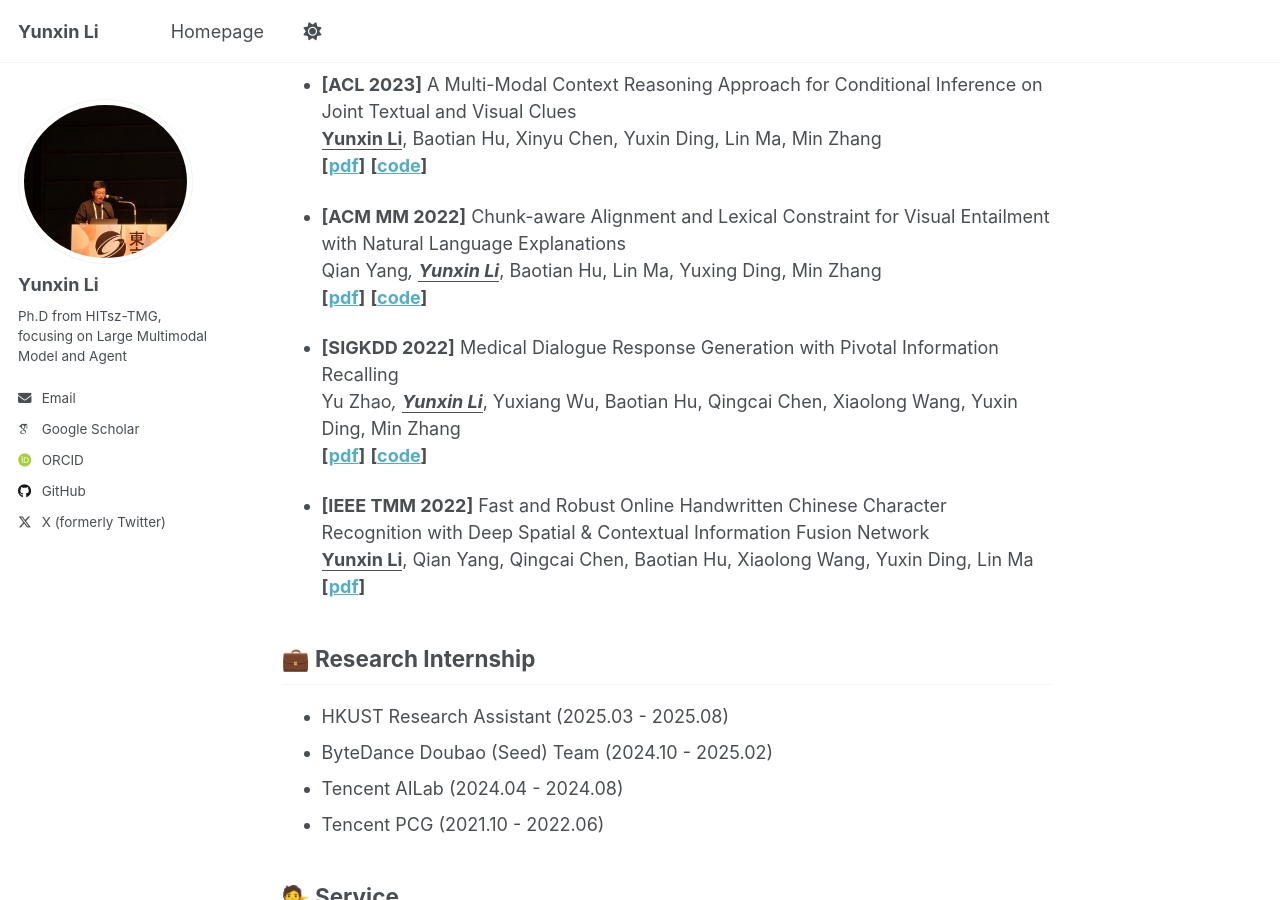
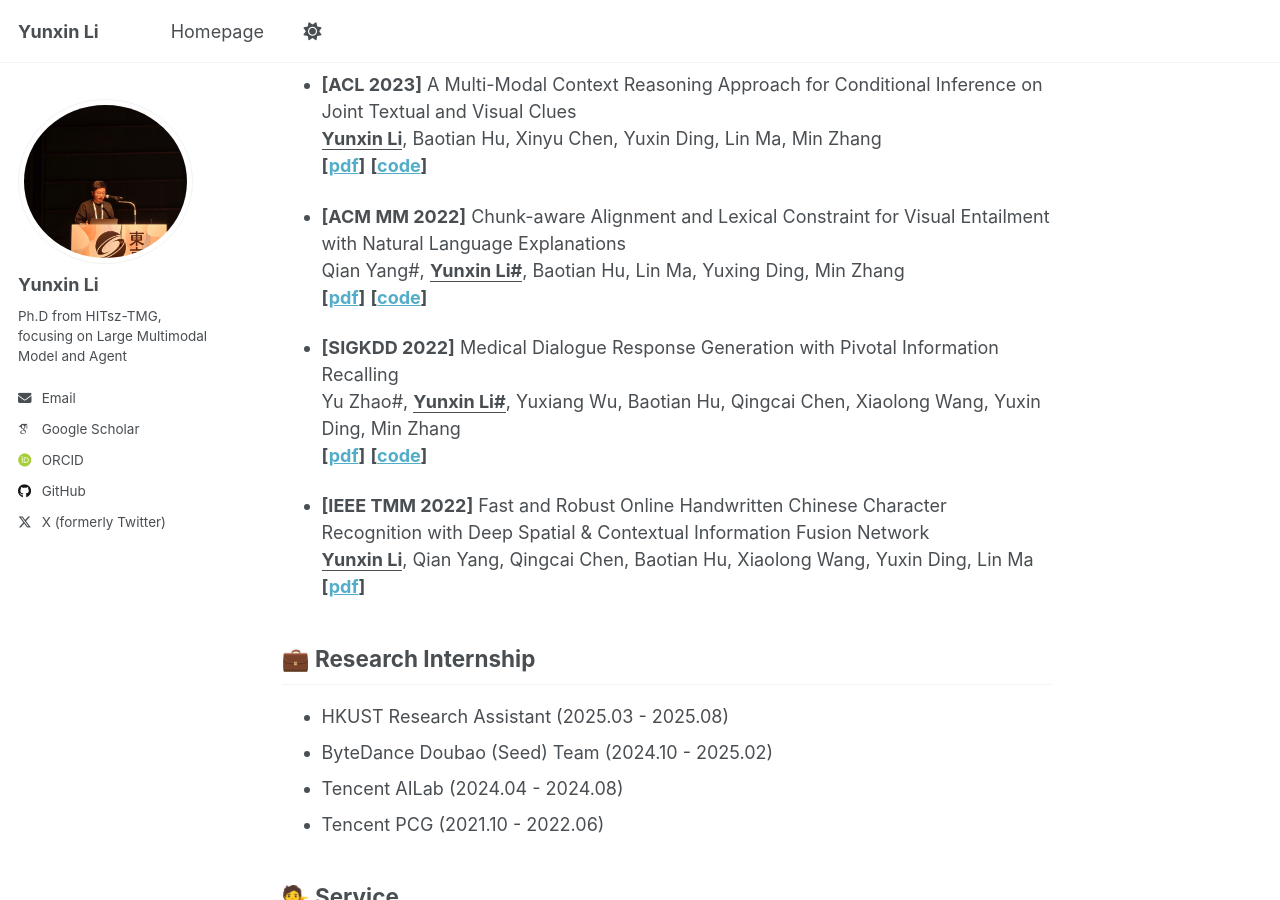
Before and after one commit to YunxinLi/yunxinli.github.io, a Jekyll site: the page built from _pages/about.md, in a window 1280 px wide and 900 px high, scrolled down 3175 px. Built offline with Jekyll 4.4.1, drawn with Linux system fonts in a browser that asks for light colours; some web fonts are replaced; a script that is not in the unit is left out.

```diff
--- a/_pages/about.md
+++ b/_pages/about.md
@@ -94,11 +94,11 @@ The long-term goal of my research is to help humans with more capable artificial
   **[[pdf](https://arxiv.org/abs/2305.04530)]** **[[code](https://github.com/YunxinLi/Multimodal-Context-Reasoning)]**
 
 - **[ACM MM 2022]** Chunk-aware Alignment and Lexical Constraint for Visual Entailment with Natural Language Explanations<br>
-  Qian Yang*, <u><strong>Yunxin Li</strong></u>*, Baotian Hu, Lin Ma, Yuxing Ding, Min Zhang<br>
+  Qian Yang#, <u><strong>Yunxin Li#</strong></u>, Baotian Hu, Lin Ma, Yuxing Ding, Min Zhang<br>
   **[[pdf](https://dl.acm.org/doi/abs/10.1145/3503161.3548284)]** **[[code](https://github.com/HITsz-TMG/ExplainableVisualEntailment)]**
 
 - **[SIGKDD 2022]** Medical Dialogue Response Generation with Pivotal Information Recalling<br>
-  Yu Zhao*, <u><strong>Yunxin Li</strong></u>*, Yuxiang Wu, Baotian Hu, Qingcai Chen, Xiaolong Wang, Yuxin Ding, Min Zhang<br>
+  Yu Zhao#, <u><strong>Yunxin Li#</strong></u>, Yuxiang Wu, Baotian Hu, Qingcai Chen, Xiaolong Wang, Yuxin Ding, Min Zhang<br>
   **[[pdf](https://dl.acm.org/doi/abs/10.1145/3534678.3542674)]** **[[code](https://github.com/HITsz-TMG/MedPIR)]**
 
 - **[IEEE TMM 2022]** Fast and Robust Online Handwritten Chinese Character Recognition with Deep Spatial & Contextual Information Fusion Network<br>
```
